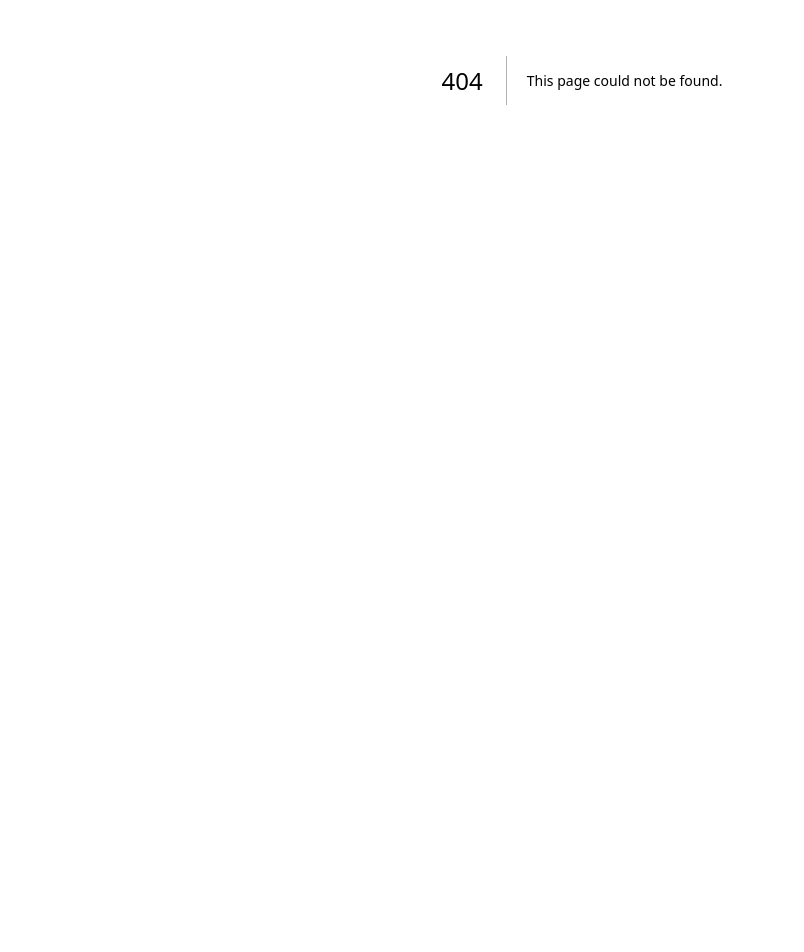
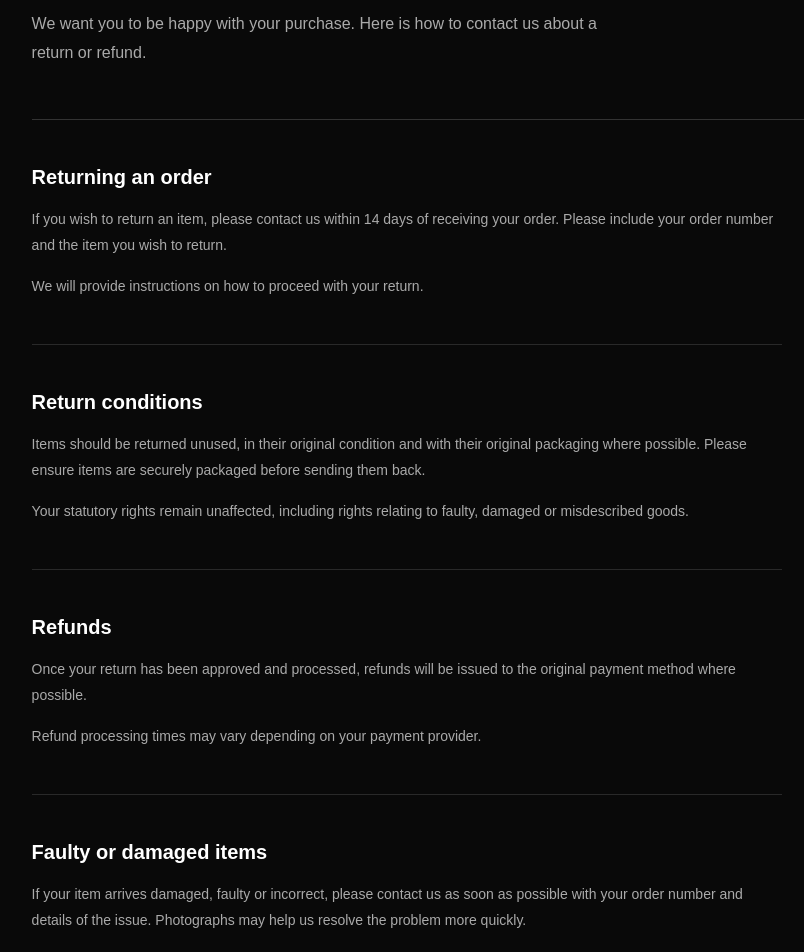
Before and after one commit to hasnainplaysboss-beep/Yusee-Plugs-, a Next.js app: page /returns in a window 1280 px wide. Before the commit this address had no page. Shown: the part 320-1272 px from the top of the page, without its empty margins (58-862 px from the left). Before the commit the page ends 800 px from the top, so only its background shows below. Built offline with nearby package versions, Linux system fonts and the light colour scheme.

Commit message:
Create page.tsx

```diff
--- /dev/null
+++ b/src/app/returns/page.tsx
@@ -0,0 +1,148 @@
+
+export default function ReturnsPage() {
+  return (
+    <main className="page">
+      <header>
+        <a href="/" className="logo">YUSEE PLUGS</a>
+        <p className="eyebrow">CUSTOMER INFORMATION</p>
+        <h1>RETURNS & REFUNDS</h1>
+        <p className="intro">
+          We want you to be happy with your purchase. Here is how to contact us
+          about a return or refund.
+        </p>
+      </header>
+
+      <section>
+        <h2>Returning an order</h2>
+        <p>
+          If you wish to return an item, please contact us within 14 days of
+          receiving your order. Please include your order number and the item you
+          wish to return.
+        </p>
+        <p>
+          We will provide instructions on how to proceed with your return.
+        </p>
+      </section>
+
+      <section>
+        <h2>Return conditions</h2>
+        <p>
+          Items should be returned unused, in their original condition and with
+          their original packaging where possible. Please ensure items are
+          securely packaged before sending them back.
+        </p>
+        <p>
+          Your statutory rights remain unaffected, including rights relating to
+          faulty, damaged or misdescribed goods.
+        </p>
+      </section>
+
+      <section>
+        <h2>Refunds</h2>
+        <p>
+          Once your return has been approved and processed, refunds will be issued
+          to the original payment method where possible.
+        </p>
+        <p>
+          Refund processing times may vary depending on your payment provider.
+        </p>
+      </section>
+
+      <section>
+        <h2>Faulty or damaged items</h2>
+        <p>
+          If your item arrives damaged, faulty or incorrect, please contact us as
+          soon as possible with your order number and details of the issue.
+          Photographs may help us resolve the problem more quickly.
+        </p>
+      </section>
+
+      <section>
+        <h2>Items that cannot be returned</h2>
+        <p>
+          Certain goods may be excluded from the usual cancellation rights where
+          permitted by law, including qualifying sealed goods that are unsuitable
+          for return for health protection or hygiene reasons once unsealed.
+        </p>
+        <p>
+          Any applicable exception will be considered in accordance with
+          consumer law.
+        </p>
+      </section>
+
+      <section>
+        <h2>Contact us about a return</h2>
+        <p>
+          Please email us before sending any items back:
+        </p>
+        <a href="mailto:hello@yuseeplugs.com">hello@yuseeplugs.com</a>
+      </section>
+
+      <a className="back" href="/">← BACK TO SHOP</a>
+
+      <style jsx>{`
+        .page {
+          min-height: 100vh;
+          background: #090909;
+          color: #fff;
+          padding: 40px 7%;
+          font-family: Arial, Helvetica, sans-serif;
+        }
+        .logo {
+          color: #fff;
+          text-decoration: none;
+          font-size: 26px;
+          font-weight: 950;
+          letter-spacing: -1px;
+        }
+        header {
+          padding: 50px 0 35px;
+          border-bottom: 1px solid #333;
+        }
+        .eyebrow {
+          margin-top: 45px;
+          color: #aaa;
+          font-size: 11px;
+          letter-spacing: 2px;
+        }
+        h1 {
+          font-size: clamp(35px, 8vw, 65px);
+          font-weight: 950;
+          letter-spacing: -2px;
+          line-height: 1;
+        }
+        .intro {
+          color: #aaa;
+          max-width: 600px;
+          line-height: 1.8;
+        }
+        section {
+          max-width: 750px;
+          padding: 30px 0;
+          border-bottom: 1px solid #292929;
+        }
+        h2 {
+          font-size: 20px;
+          font-weight: 900;
+        }
+        section p {
+          color: #aaa;
+          font-size: 14px;
+          line-height: 1.9;
+        }
+        section a {
+          color: #fff;
+        }
+        .back {
+          display: inline-block;
+          margin-top: 35px;
+          color: #fff;
+          text-decoration: none;
+          font-size: 12px;
+          font-weight: 900;
+          letter-spacing: 1px;
+        }
+      `}</style>
+    </main>
+  );
+}
```
